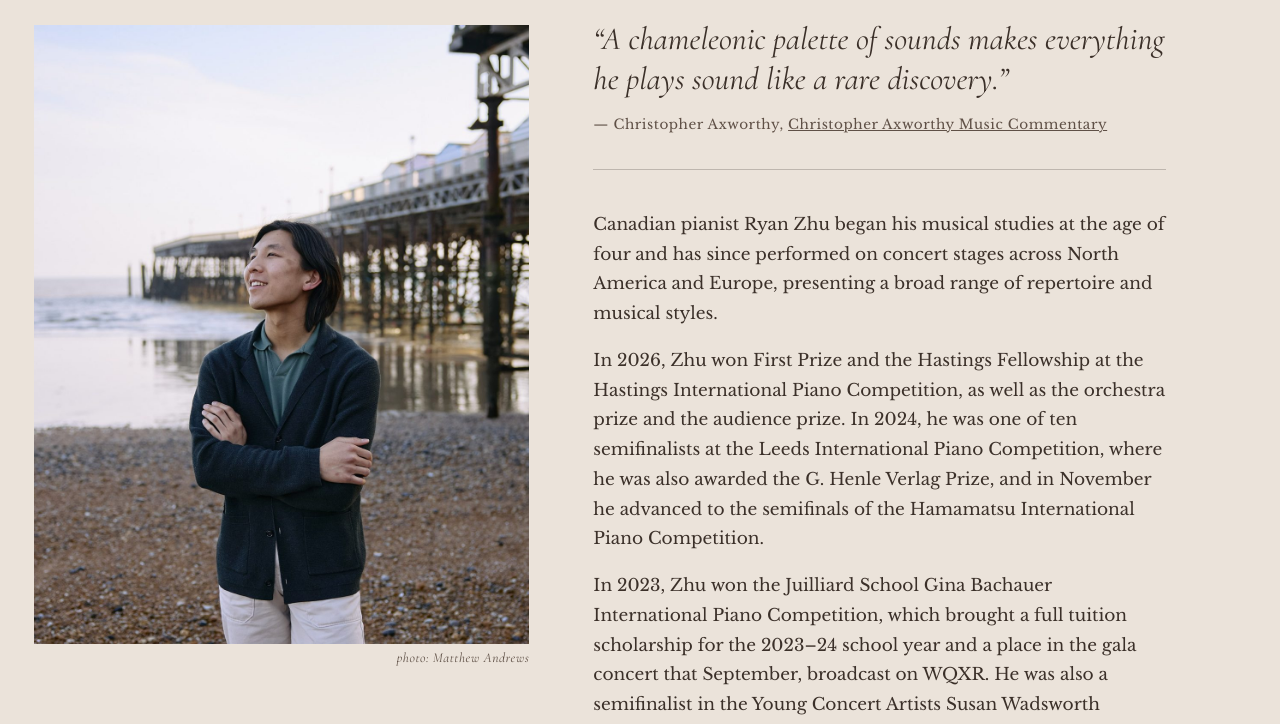
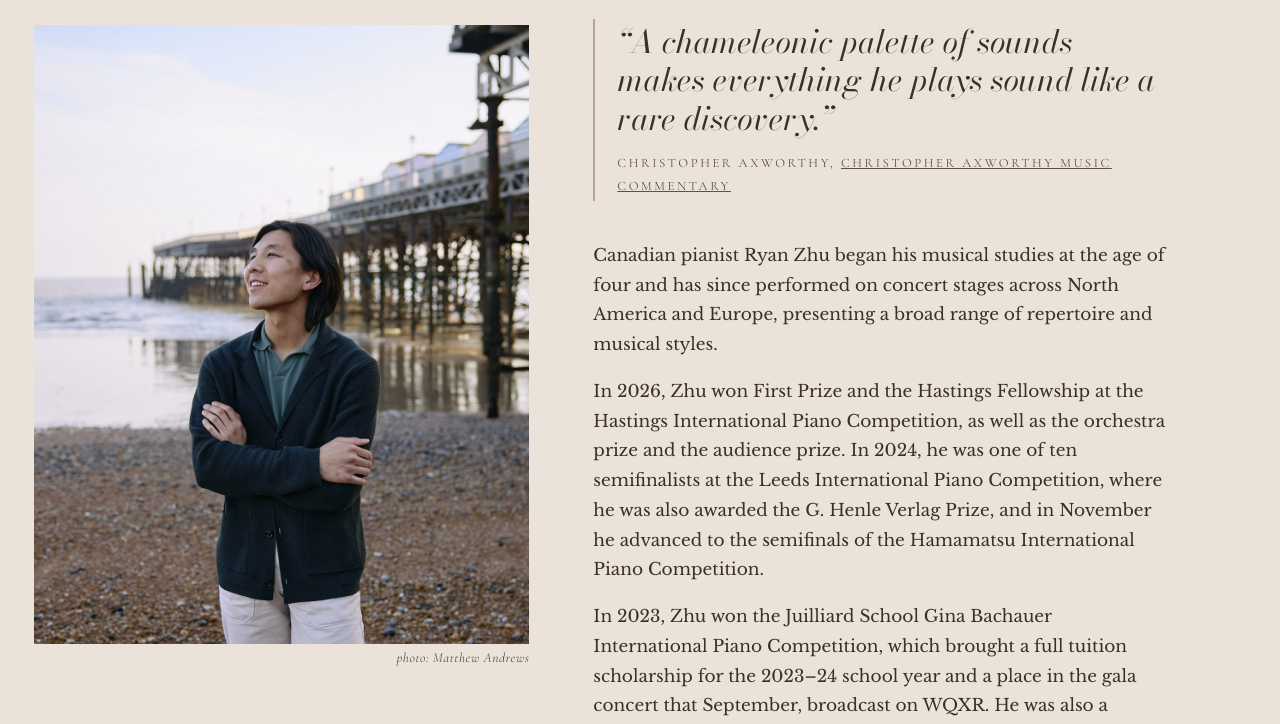
Before and after one commit to ryanzhu193/ryanzhupiano-site, a plain HTML site: page about.html in a window 1280 px wide. Shown: the part 69-793 px from the top of the page. Drawn offline with nearby package versions, Linux system fonts and the light colour scheme.

Commit message:
About quote: Bodoni Moda italic with tan side line, small-capitals credit
Co-Authored-By: Claude Opus 5.5 <noreply@anthropic.com>
Claude-Session: https://claude.ai/code/session_01YSXi5Tn3A1ufM7r2BUSTG3

```diff
--- a/about.html
+++ b/about.html
@@ -7,9 +7,9 @@
 <meta name="description" content="About Ryan Zhu, Canadian classical pianist: competitions, performances, training and teachers.">
 <link rel="preconnect" href="https://fonts.googleapis.com">
 <link rel="preconnect" href="https://fonts.gstatic.com" crossorigin>
-<link href="https://fonts.googleapis.com/css2?family=Cormorant+Garamond:ital,wght@0,300;0,400;0,500;1,400&family=Libre+Baskerville:wght@400&display=swap" rel="stylesheet">
-<link rel="stylesheet" href="style.css?v=20261127h">
-<script src="site.js?v=20261127h" defer></script>
+<link href="https://fonts.googleapis.com/css2?family=Cormorant+Garamond:ital,wght@0,300;0,400;0,500;1,400&family=Libre+Baskerville:wght@400&family=Bodoni+Moda:ital,opsz,wght@1,6..96,400&display=swap" rel="stylesheet">
+<link rel="stylesheet" href="style.css?v=20261127i">
+<script src="site.js?v=20261127i" defer></script>
 </head>
 <body>
 <a class="skip" href="#main">Skip to content</a>
--- a/style.css
+++ b/style.css
@@ -88,11 +88,10 @@ section,.band>.wrap{padding-top:64px;padding-bottom:80px}
 .portrait{position:sticky;top:24px;margin:6px 0 0 max(-80px,min(0px,calc((1100px - 100vw) / 2)))}
 .about{padding-top:4px}
 .about .two{grid-template-columns:auto 1fr;gap:64px}
-.quote{margin:0 0 40px;padding-bottom:32px;border-bottom:1px solid var(--line)}
+.quote{margin:0 0 40px;padding:4px 0 4px 22px;border-left:2px solid var(--tan)}
 .quote blockquote{margin:0}
-.quote blockquote p{margin:0 0 14px;max-width:none;font-family:"Cormorant Garamond",serif;font-style:italic;font-weight:400;font-size:clamp(1.5rem,3.4vw,2rem);line-height:1.25;color:var(--ink)}
-.quote figcaption{font-size:.85rem;letter-spacing:.04em;color:var(--soft)}
-.quote figcaption::before{content:"— "}
+.quote blockquote p{margin:0 0 14px;max-width:none;font-family:"Bodoni Moda",serif;font-style:italic;font-weight:400;font-size:clamp(1.45rem,3.4vw,2rem);line-height:1.2;color:var(--ink)}
+.quote figcaption{font-family:"Cormorant Garamond",serif;text-transform:uppercase;letter-spacing:.2em;font-size:.8rem;color:var(--soft)}
 .quote figcaption a{color:inherit}
 .portrait img{display:block;width:auto;max-width:45vw;height:calc((100vh - 112px) * .9);aspect-ratio:4/5;object-fit:cover}
 .portrait .credit,.photo-credit{margin:10px 0 0;font-family:"Cormorant Garamond",serif;font-style:italic;font-size:.85rem;letter-spacing:.04em;color:var(--soft)}
```
Also changed, not shown: contact.html (+2 -2 lines), index.html (+2 -2 lines), media-kit.html (+2 -2 lines), performances.html (+2 -2 lines), recordings.html (+2 -2 lines), repertoire.html (+2 -2 lines).
